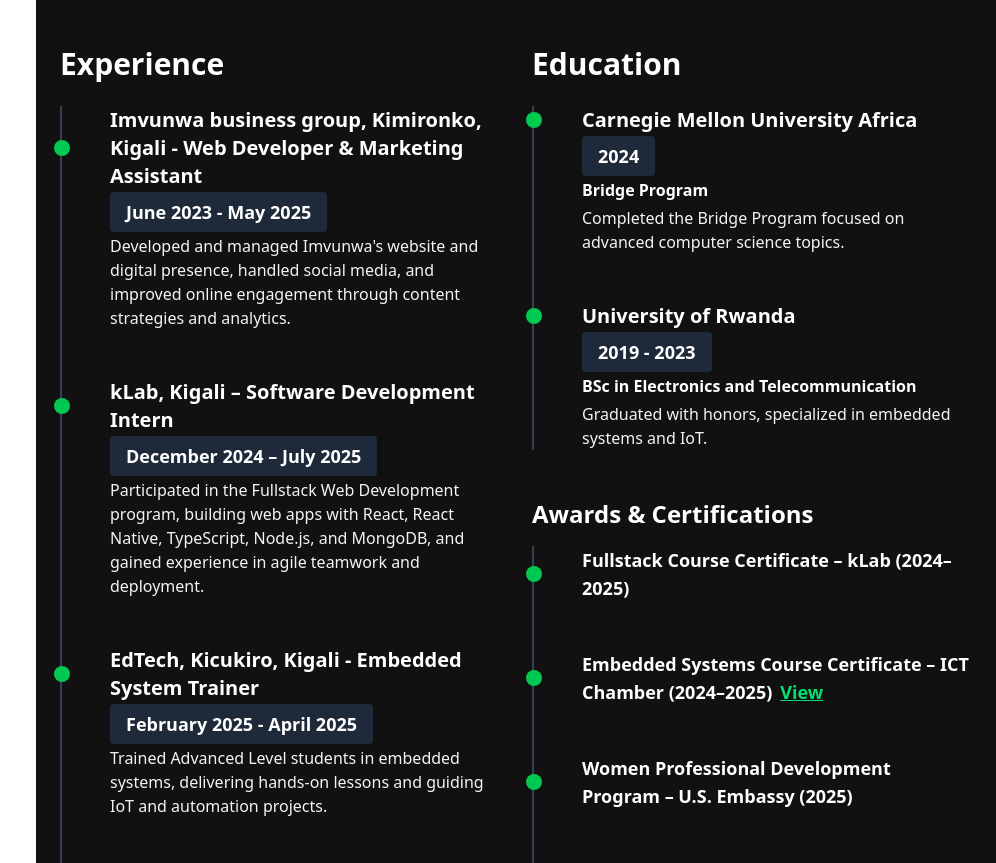
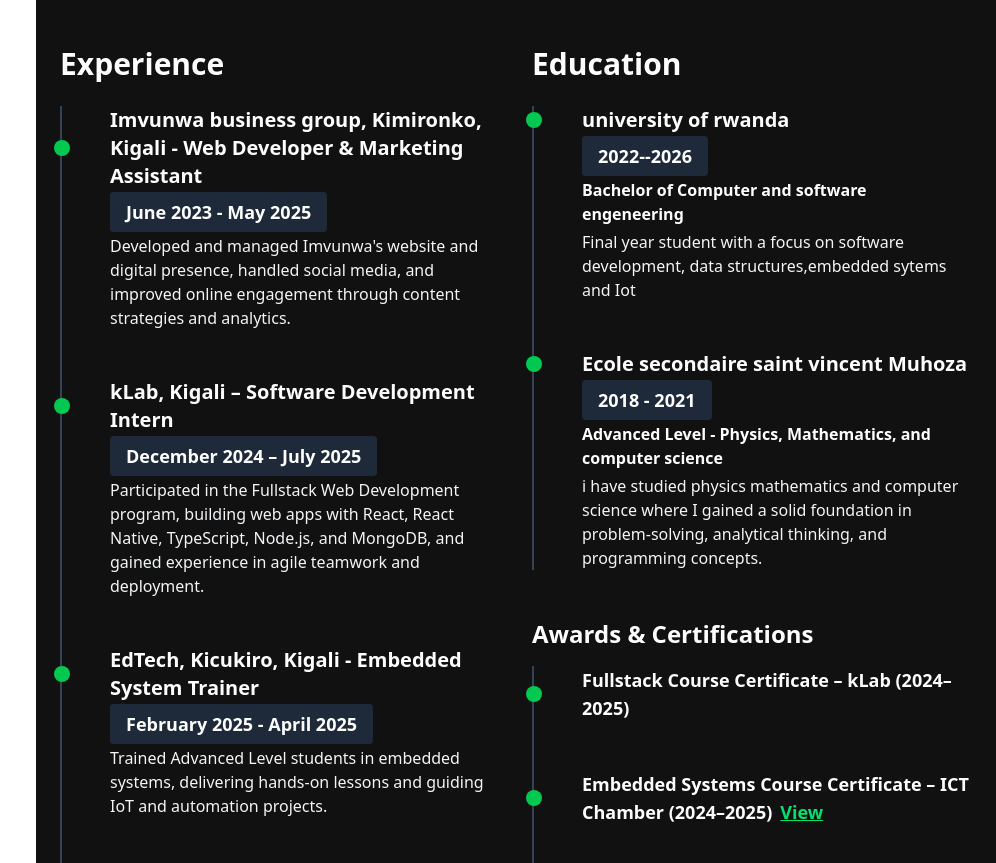
Before and after one commit to Ishimwediane/portfolio, a React (Vite) app: page / in a window 1280 px wide. Shown: the part 1278-2141 px from the top of the page, without its empty margins (284-1280 px from the left). Built offline with nearby package versions, Linux system fonts and the light colour scheme.

Commit message:
education

```diff
--- a/src/components/Resume.jsx
+++ b/src/components/Resume.jsx
@@ -83,16 +83,16 @@
 
 const education = [
   {
-    school: 'Carnegie Mellon University Africa',
-    degree: 'Bridge Program',
-    date: '2024',
-    description: 'Completed the Bridge Program focused on advanced computer science topics.'
+    school: 'university of rwanda ',
+    degree: 'Bachelor of Computer and software engeneering',
+    date: '2022--2026',
+    description: 'Final year student with a focus on software development, data structures,embedded sytems and Iot'
   },
   {
-    school: 'University of Rwanda',
-    degree: 'BSc in Electronics and Telecommunication',
-    date: '2019 - 2023',
-    description: 'Graduated with honors, specialized in embedded systems and IoT.'
+    school: 'Ecole secondaire saint vincent Muhoza',
+    degree: 'Advanced Level - Physics, Mathematics, and computer science',
+    date: '2018 - 2021',
+    description: 'i have studied physics mathematics and computer science where I gained a solid foundation in problem-solving, analytical thinking, and programming concepts.'
   },
 ];
 
```
